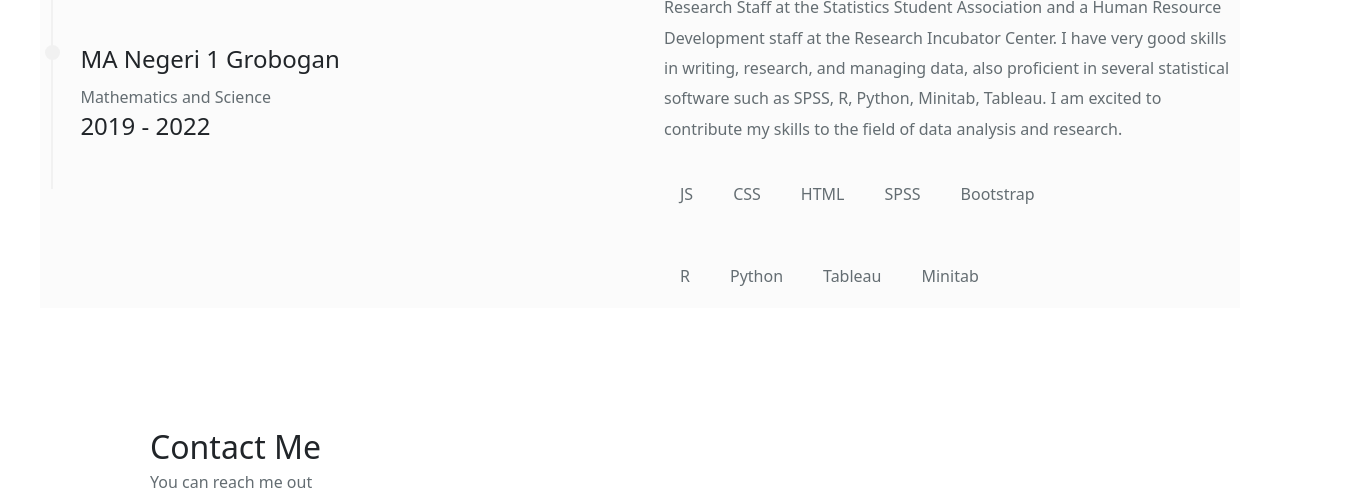
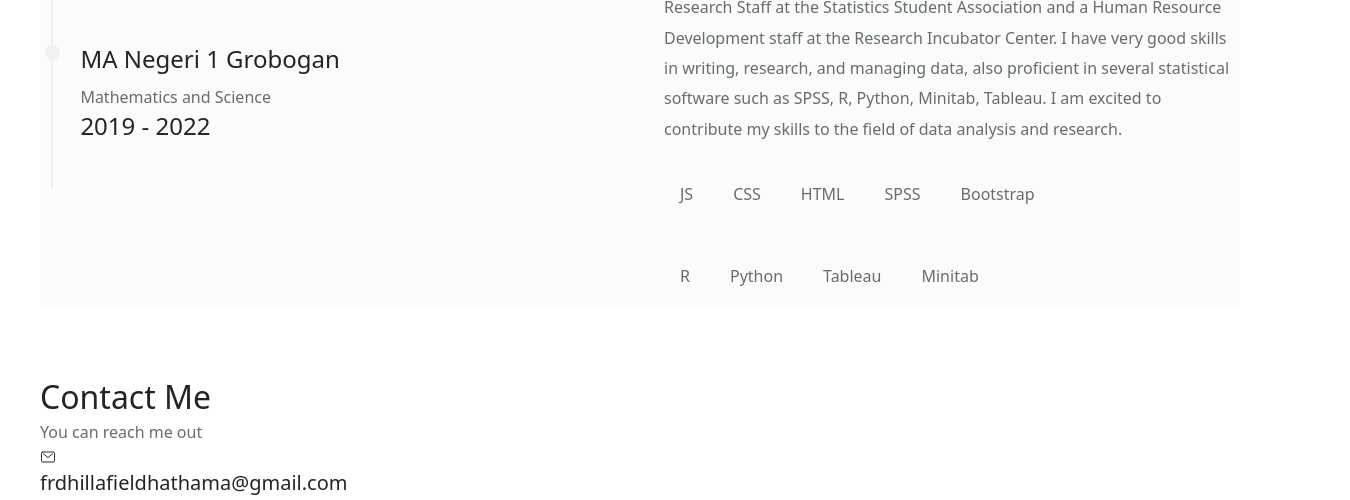
Before and after one commit to fedhilla/fedhilla.github.io, a plain HTML site: page index.html in a window 1280 px wide. Shown: the part 4206-4706 px from the top of the page, 1350 px wide, since content can reach past the window. Drawn offline with nearby package versions, Linux system fonts and the light colour scheme.

Commit message:
Update style.css

```diff
--- a/style.css
+++ b/style.css
@@ -451,12 +451,10 @@ li a {
 /* Contact Section */
 #contact {
   padding: var(--sectionPadding);
-  margin: 100px;
 }
 
 .contact {
   margin-top: 50px;
-  margin: 50px;
 }
 
 .contact h2,
```
